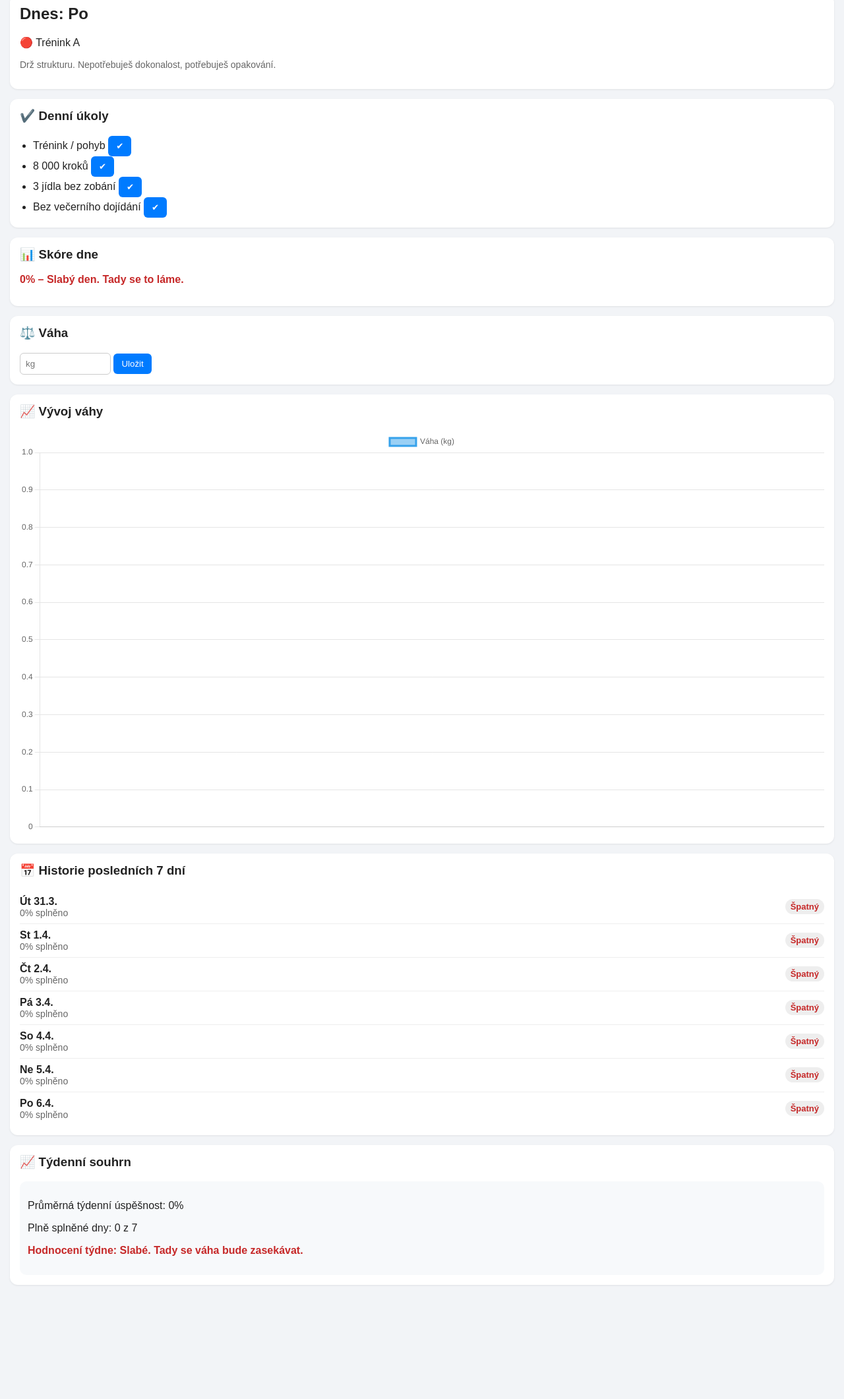
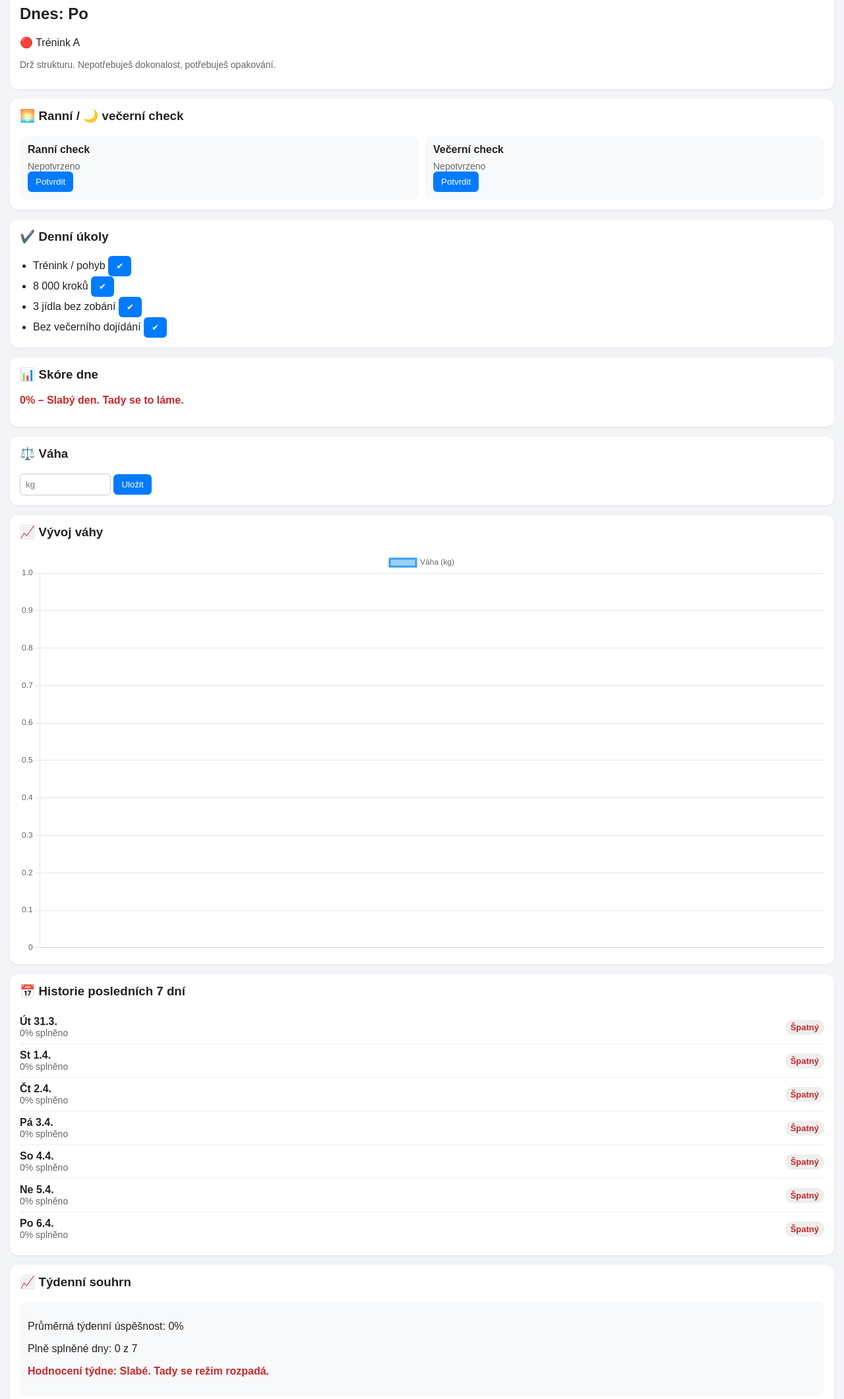
Before and after one commit to hadplaz-del/Fitnes-Tom, a plain HTML site: page index.html in a window 1280 px wide. Shown: the part 62-2183 px from the top of the page at 66% size. Before the commit the page ends 2025 px from the top, so only its background shows below. Drawn offline with nearby package versions, Linux system fonts and the light colour scheme.

Commit message:
Update index.html

```diff
--- a/index.html
+++ b/index.html
@@ -57,6 +57,23 @@ ul { padding-left: 20px; margin-bottom: 0; }
 }
 .small { font-size: 14px; color: #666; }
 canvas { max-width: 100%; }
+.check-row {
+  display: flex;
+  gap: 10px;
+  flex-wrap: wrap;
+}
+.check-item {
+  flex: 1;
+  min-width: 140px;
+  padding: 12px;
+  border-radius: 10px;
+  background: #f7f9fb;
+}
+.status-text {
+  margin-top: 8px;
+  font-size: 14px;
+  color: #666;
+}
 </style>
 </head>
 <body>
@@ -67,6 +84,22 @@ canvas { max-width: 100%; }
   <h2 id="day"></h2>
   <p id="training"></p>
   <p class="small">Drž strukturu. Nepotřebuješ dokonalost, potřebuješ opakování.</p>
+</div>
+
+<div class="card">
+  <h3>🌅 Ranní / 🌙 večerní check</h3>
+  <div class="check-row">
+    <div class="check-item">
+      <strong>Ranní check</strong>
+      <div class="status-text" id="morningStatus">Nepotvrzeno</div>
+      <button onclick="toggleSpecialCheck('morning')">Potvrdit</button>
+    </div>
+    <div class="check-item">
+      <strong>Večerní check</strong>
+      <div class="status-text" id="eveningStatus">Nepotvrzeno</div>
+      <button onclick="toggleSpecialCheck('evening')">Potvrdit</button>
+    </div>
+  </div>
 </div>
 
 <div class="card">
@@ -117,8 +150,17 @@ const tasks = [
   "Bez večerního dojídání"
 ];
 
+const specialChecks = [
+  "morning",
+  "evening"
+];
+
 let chartInstance = null;
 let saved = JSON.parse(localStorage.getItem("tasks-" + todayKey)) || {};
+let dailyChecks = JSON.parse(localStorage.getItem("checks-" + todayKey)) || {
+  morning: false,
+  evening: false
+};
 
 document.getElementById("day").innerText = "Dnes: " + days[today];
 
@@ -171,10 +213,47 @@ tasks.forEach((task, i) => {
   list.appendChild(li);
 });
 
+function toggleSpecialCheck(type) {
+  dailyChecks[type] = !dailyChecks[type];
+  localStorage.setItem("checks-" + todayKey, JSON.stringify(dailyChecks));
+  renderSpecialChecks();
+  updateScore();
+  renderHistory();
+  renderWeeklySummary();
+}
+
+function renderSpecialChecks() {
+  document.getElementById("morningStatus").innerText = dailyChecks.morning ? "Potvrzeno" : "Nepotvrzeno";
+  document.getElementById("eveningStatus").innerText = dailyChecks.evening ? "Potvrzeno" : "Nepotvrzeno";
+}
+
+function getDoneTasksCount(dateKey) {
+  const data = JSON.parse(localStorage.getItem("tasks-" + dateKey)) || {};
+  return Object.values(data).filter(v => v).length;
+}
+
+function getDoneChecksCount(dateKey) {
+  const checks = JSON.parse(localStorage.getItem("checks-" + dateKey)) || {};
+  return Object.values(checks).filter(v => v).length;
+}
+
+function getTotalItemsPerDay() {
+  return tasks.length + specialChecks.length;
+}
+
+function getDayPercent(dateKey) {
+  const doneTasks = getDoneTasksCount(dateKey);
+  const doneChecks = getDoneChecksCount(dateKey);
+  const done = doneTasks + doneChecks;
+  const total = getTotalItemsPerDay();
+  return Math.round((done / total) * 100) || 0;
+}
+
 function updateScore() {
-  let done = Object.values(saved).filter(v => v).length;
-  let total = tasks.length;
-  let percent = Math.round((done / total) * 100) || 0;
+  let doneTasks = Object.values(saved).filter(v => v).length;
+  let doneChecks = Object.values(dailyChecks).filter(v => v).length;
+  let total = getTotalItemsPerDay();
+  let percent = Math.round(((doneTasks + doneChecks) / total) * 100) || 0;
 
   let text = percent + "% – ";
   let el = document.getElementById("score");
@@ -185,7 +264,7 @@ function updateScore() {
     text += "Perfektní den";
   } else if (percent >= 75) {
     el.classList.add("ok");
-    text += "Dobrý den, ale hlídej detaily";
+    text += "Dobrý den, ale ještě tam máš rezervu";
   } else {
     el.classList.add("bad");
     text += "Slabý den. Tady se to láme.";
@@ -234,16 +313,6 @@ function loadChart() {
 
 function formatDate(date) {
   return date.toISOString().slice(0, 10);
-}
-
-function getTaskDataForDate(dateKey) {
-  return JSON.parse(localStorage.getItem("tasks-" + dateKey)) || {};
-}
-
-function getDayPercent(dateKey) {
-  const data = getTaskDataForDate(dateKey);
-  const done = Object.values(data).filter(v => v).length;
-  return Math.round((done / tasks.length) * 100) || 0;
 }
 
 function getDayLabel(date) {
@@ -319,16 +388,17 @@ function renderWeeklySummary() {
 
   if (weeklyAverage >= 85) {
     ratingEl.classList.add("good");
-    ratingEl.innerText = "Hodnocení týdne: Výborné. Tohle už dělá výsledek.";
+    ratingEl.innerText = "Hodnocení týdne: Výborné. Tohle dělá výsledek.";
   } else if (weeklyAverage >= 65) {
     ratingEl.classList.add("ok");
-    ratingEl.innerText = "Hodnocení týdne: Solidní. Výsledek přijde, ale máš rezervy.";
+    ratingEl.innerText = "Hodnocení týdne: Solidní. Funguje to, ale máš rezervy.";
   } else {
     ratingEl.classList.add("bad");
-    ratingEl.innerText = "Hodnocení týdne: Slabé. Tady se váha bude zasekávat.";
+    ratingEl.innerText = "Hodnocení týdne: Slabé. Tady se režim rozpadá.";
   }
 }
 
+renderSpecialChecks();
 updateScore();
 loadChart();
 renderHistory();
```
